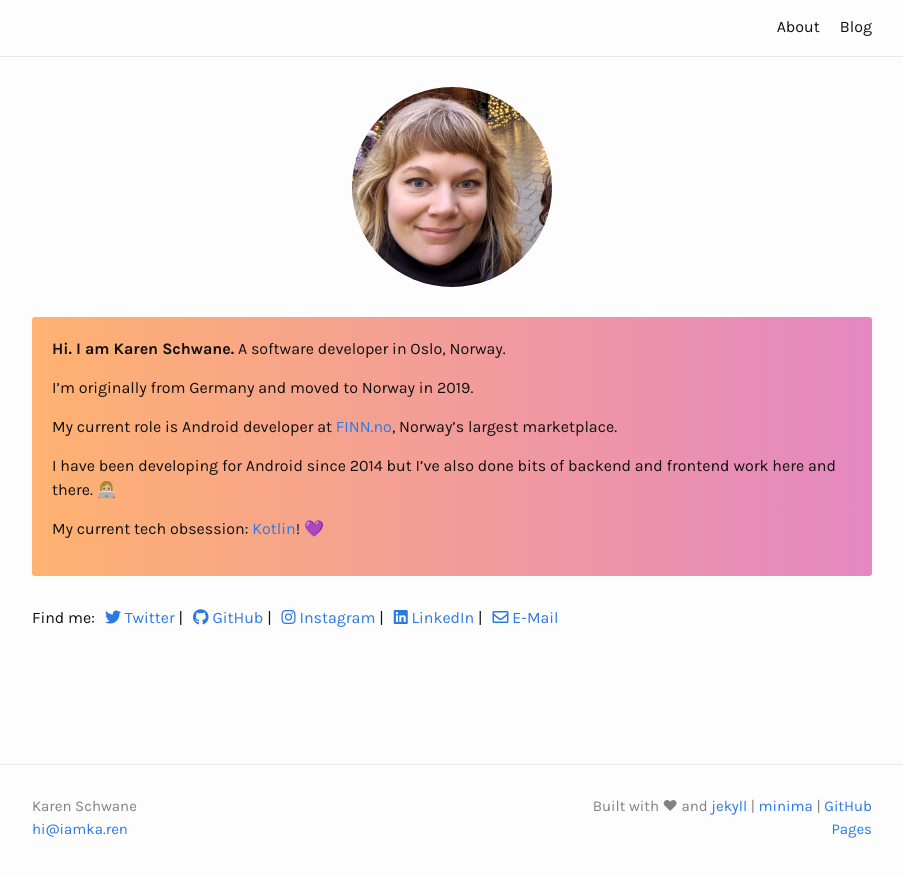
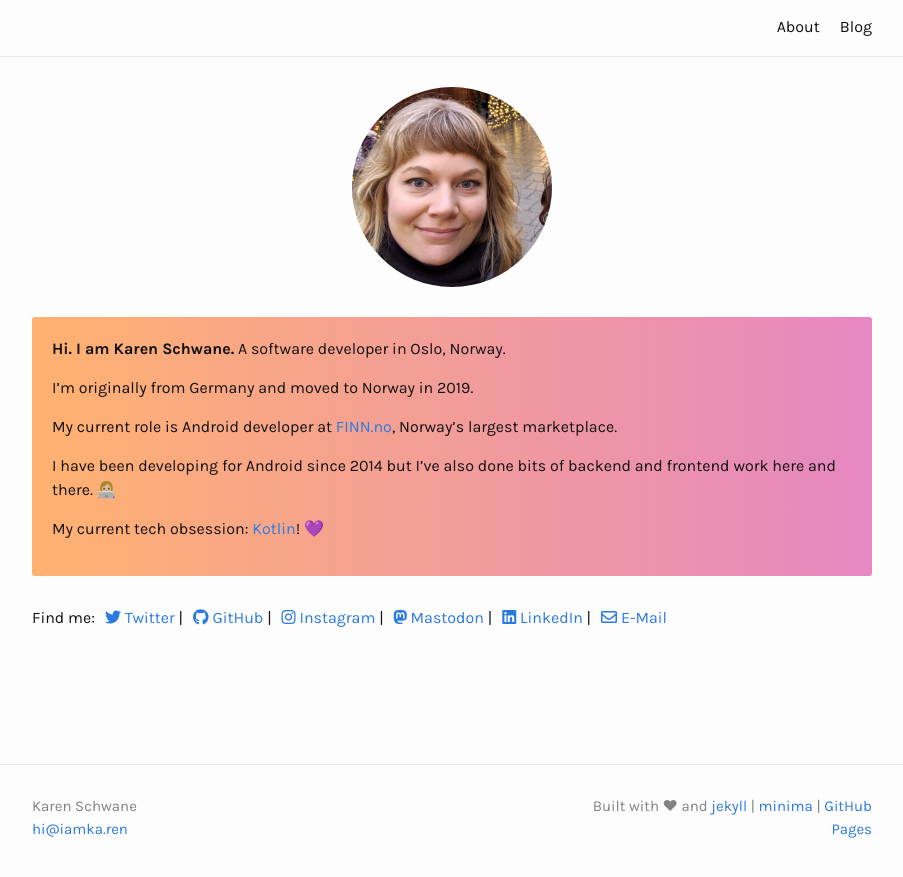
Before and after one commit to karen-sch/iamka.ren, a Jekyll site: the page built from index.md, in a window 1280 px wide. Shown: the top 877 px of the page, without its empty margins (188-1091 px from the left). Built offline with Jekyll 4.4.1, drawn with Linux system fonts in a browser that asks for light colours.

Commit message:
Added Mastodon link

```diff
--- a/_config.yml
+++ b/_config.yml
@@ -23,6 +23,7 @@ twitter_username: hi_i_am_karen
 github_username:  karen-sch
 linkedin_username: karenschwane
 instagram_username: hi_i_am_karen
+mastodon_profile: https://octodon.social/@hi_i_am_k
 
 # Build settings
 markdown: kramdown
--- a/_includes/social.html
+++ b/_includes/social.html
@@ -3,6 +3,7 @@
   {%- if site.twitter_username -%}<li><a href="https://www.twitter.com/{{ site.twitter_username| cgi_escape | escape }}" target="_blank"><i class="fab fa-twitter"></i> <span class="username">Twitter</span></a> | </li>{%- endif -%}
   {%- if site.github_username -%}<li><a href="https://github.com/{{ site.github_username| cgi_escape | escape }}" target="_blank"><i class="fab fa-github"></i> <span class="username">GitHub</span></a> | </li>{%- endif -%}
   {%- if site.instagram_username -%}<li><a href="https://instagram.com/{{ site.instagram_username| cgi_escape | escape }}" target="_blank"><i class="fab fa-instagram"></i> <span class="username">Instagram</span></a> | </li>{%- endif -%}
+  {%- if site.mastodon_profile -%}<li><a rel="me" href="{{ site.mastodon_profile }}" target="_blank"><i class="fab fa-mastodon"></i> <span class="username">Mastodon</span></a> | </li>{%- endif -%}
   {%- if site.linkedin_username -%}<li><a href="https://www.linkedin.com/in/{{ site.linkedin_username| cgi_escape | escape }}" target="_blank"><i class="fab fa-linkedin"></i> <span class="username">LinkedIn</span></a> | </li>{%- endif -%}
   {%- if site.email -%}<li><a class="u-email" href="mailto:{{ site.email }}"><i class="far fa-envelope"></i> <span class="username">E-Mail</span></a></li>{%- endif -%}
 </ul>
```
